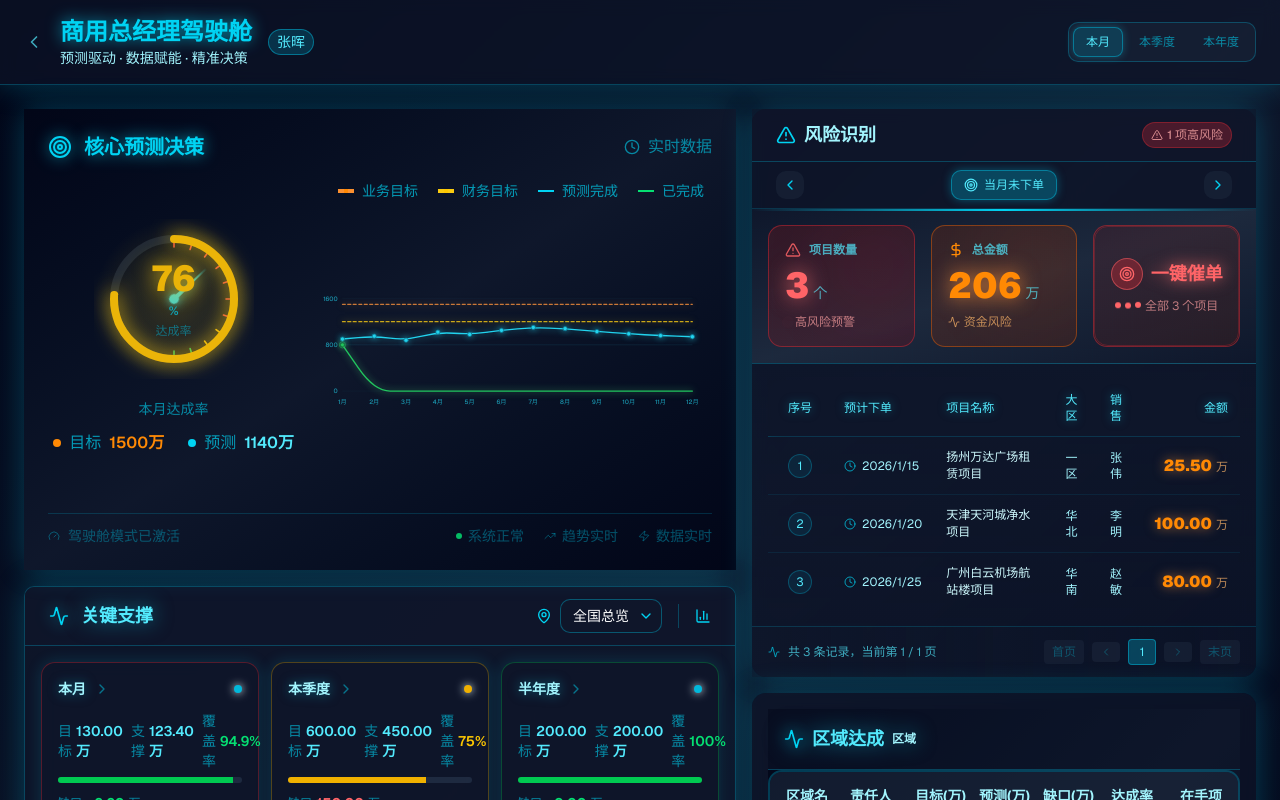
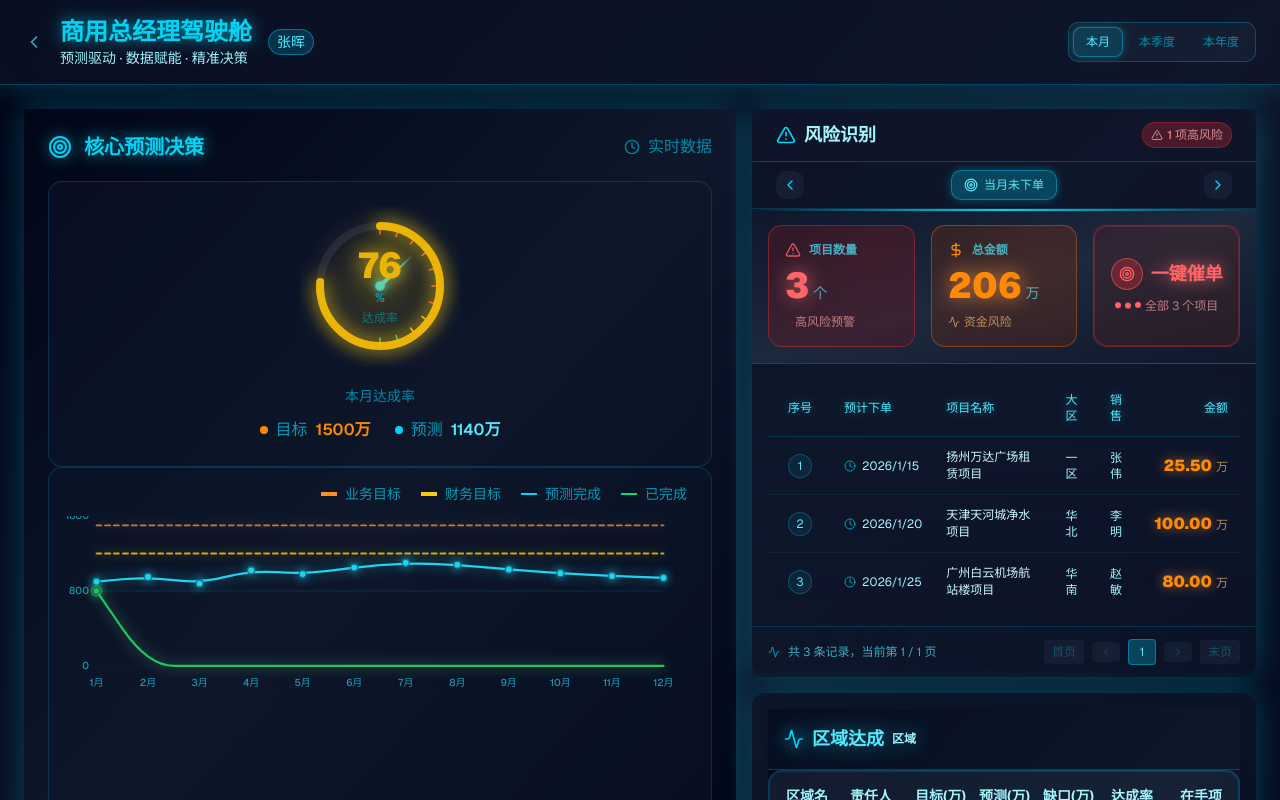
Before and after one commit to navylee1990/coze_jsc, a Next.js app: page /gm in a window 1280 px wide. Shown: the top 800 px of the page. Built offline with nearby package versions, Linux system fonts and the light colour scheme.

Commit message:
feat: 将仪表盘和趋势图拆分为两个独立区块

```diff
--- a/src/components/PredictionDecisionCard.tsx
+++ b/src/components/PredictionDecisionCard.tsx
@@ -724,10 +724,9 @@ export default function PredictionDecisionCard({
         </div>
       </div>
 
-      {/* 驾驶舱布局 - 平衡布局 */}
-      <div className="grid grid-cols-1 lg:grid-cols-5 gap-6">
-        {/* 左侧：达成率仪表盘 - 2列宽度 */}
-        <div className="lg:col-span-2 flex flex-col items-center justify-center">
+      {/* 仪表盘区块 */}
+      <div className="rounded-xl p-6 border border-cyan-500/20 bg-slate-900/50">
+        <div className="flex flex-col items-center justify-center">
           <MainGauge
             value={animatedRate}
             maxValue={100}
@@ -751,11 +750,11 @@ export default function PredictionDecisionCard({
             </div>
           </div>
         </div>
+      </div>
 
-        {/* 右侧：年度趋势图 - 3列宽度 */}
-        <div className="lg:col-span-3 flex flex-col">
-          <MonthlyTrendChart />
-        </div>
+      {/* 趋势图区块 */}
+      <div className="rounded-xl p-4 border border-cyan-500/20 bg-slate-900/50">
+        <MonthlyTrendChart />
       </div>
 
       {/* 底部：驾驶舱科技装饰 */}
```
